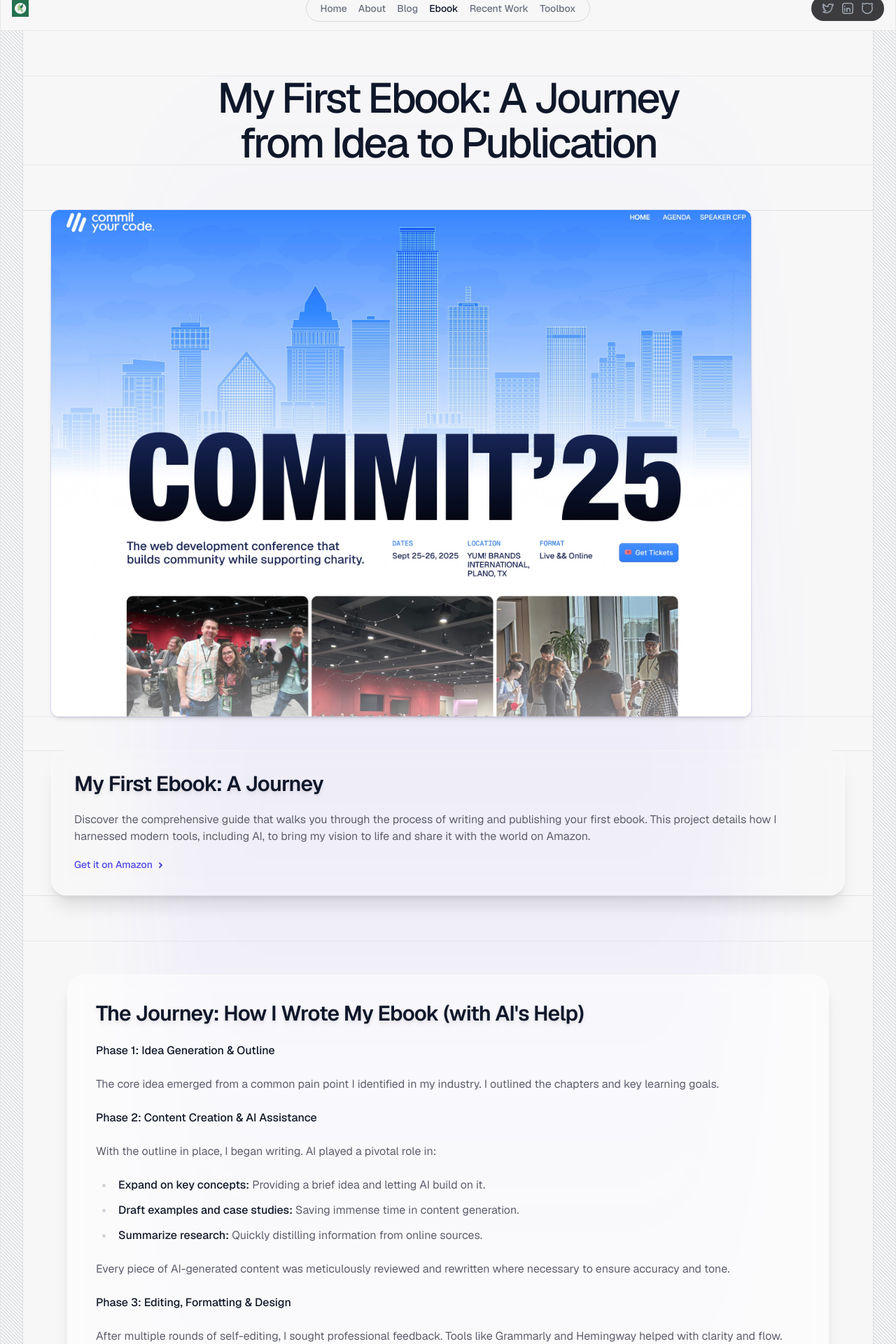
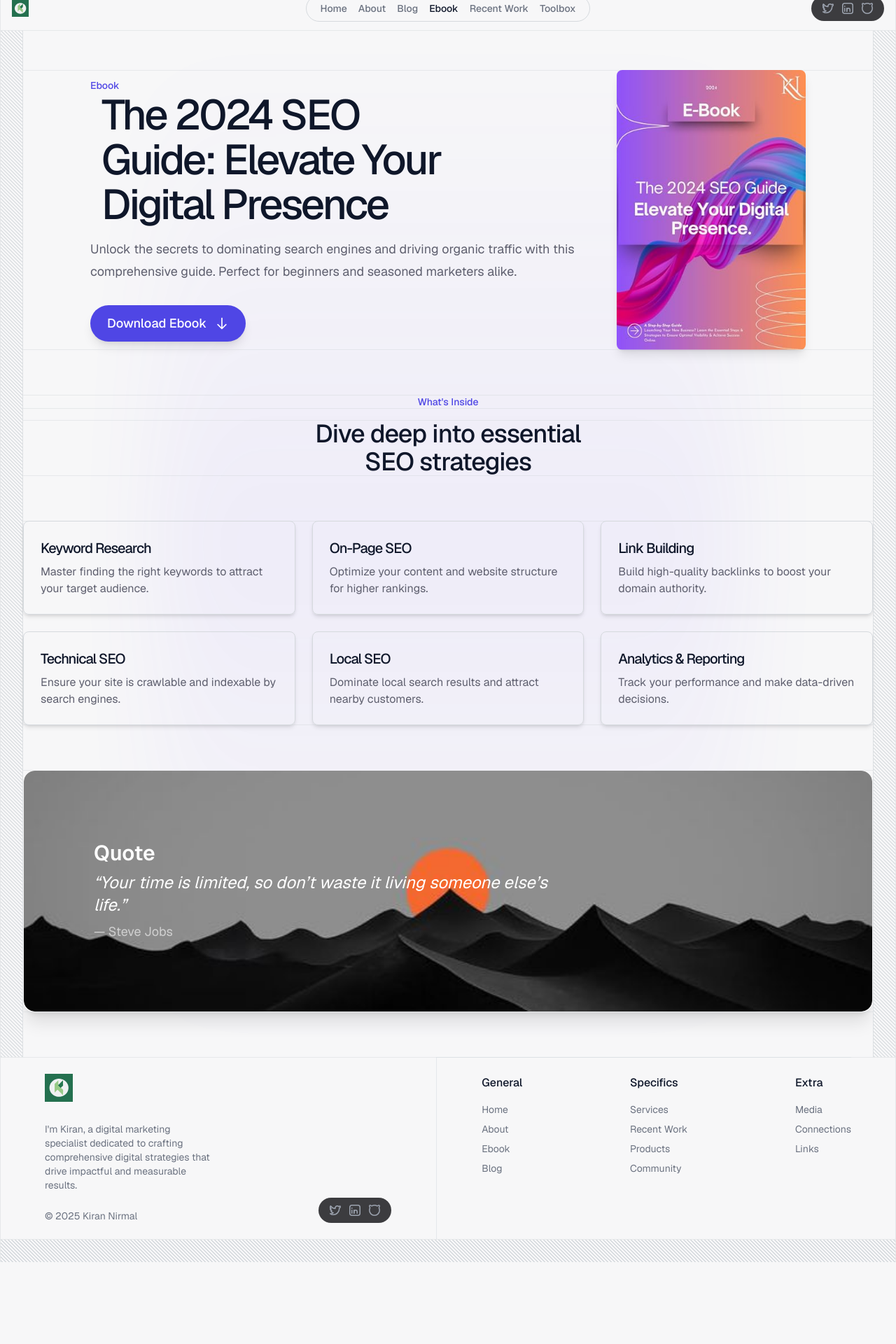
Before and after one commit to nirmalkiran20/portfolio, a Next.js app: page /ebook in a window 1280 px wide. Shown: the part 20-1940 px from the top of the page at 70% size. After the commit the page ends 1823 px from the top, so only its background shows below. Built offline with nearby package versions, Linux system fonts and the light colour scheme.

Commit message:
fix: Escape apostrophes in ConnectWithMeBento and ebook page for Vercel build

```diff
--- a/app/ebook/page.tsx
+++ b/app/ebook/page.tsx
@@ -1,164 +1,121 @@
-'use client';
+import { NewsletterSignUp } from "@/app/components/NewsletterSignUp";
+import { GridWrapper } from "@/app/components/GridWrapper";
+import { Metadata } from 'next';
+import Image from "next/image"; // Import Next.js Image component
 
-import React from "react";
-import { GridWrapper } from "@/app/components/GridWrapper";
-import ReactMarkdown from 'react-markdown';
-import remarkGfm from 'remark-gfm';
-import rehypeRaw from 'rehype-raw';
-import { ComponentPropsWithoutRef } from "react";
-import Image from 'next/image';
+export const metadata: Metadata = {
+  title: 'Ebook | Kiran Nirmal',
+  description: 'Download Kiran Nirmal\'s free SEO Ebook to elevate your digital presence.',
+};
 
-function ProjectImage(props: { src: string; alt: string }) {
+export default function EbookPage() {
   return (
-    <Image
-      src={props.src}
-      alt={props.alt}
-      width={1000}
-      height={500}
-      className="drama-shadow rounded-xl"
-    />
-  );
-}
-
-export default function ProjectPage() {
-  const ebookCover = "/projects/commit_your_code_project.jpeg";
-  const ebookTitle = "My First Ebook: From Idea to Amazon Best-Seller";
-  const amazonLink = "https://www.amazon.com/your-ebook-link";
-
-  const ebookJourneyText = `
-**Phase 1: Idea Generation & Outline**
-
-The core idea emerged from a common pain point I identified in my industry. I outlined the chapters and key learning goals.
-
-**Phase 2: Content Creation & AI Assistance**
-
-With the outline in place, I began writing. AI played a pivotal role in:
-* **Expand on key concepts:** Providing a brief idea and letting AI build on it.
-* **Draft examples and case studies:** Saving immense time in content generation.
-* **Summarize research:** Quickly distilling information from online sources.
-
-Every piece of AI-generated content was meticulously reviewed and rewritten where necessary to ensure accuracy and tone.
-
-**Phase 3: Editing, Formatting & Design**
-
-After multiple rounds of self-editing, I sought professional feedback. Tools like Grammarly and Hemingway helped with clarity and flow.
-
-**Phase 4: Publishing & Launch**
-
-Publishing on Amazon KDP was straightforward. The final steps involved formatting, uploading, and setting up promotions.
-
-This project was a testament to how modern tools, including AI, can accelerate creativity and productivity.
-`;
-
-  return (
-    <div className="relative space-y-16">
-      {/* Page Title */}
-      <GridWrapper>
-        <h1 className="mx-auto mt-16 max-w-2xl text-balance text-center text-4xl font-medium leading-tight tracking-tighter text-text-primary md:text-6xl md:leading-[64px]">
-          My First Ebook: A Journey from Idea to Publication
+    <div className="relative mt-14">
+      <div className="relative space-y-10 md:space-y-16">
+        <GridWrapper className="space-y-12">
+          <div className="flex flex-col lg:flex-row lg:items-center lg:justify-around lg:px-24">
+            <div className="order-2 mx-auto max-w-lg lg:order-1 lg:m-0 lg:max-w-3xl lg:pr-12">
+              <div className="text-center text-sm font-medium text-indigo-600 lg:text-left">
+                <span>Ebook</span>
+              </div>
+              <h1 className="mx-auto max-w-2xl text-balance text-center text-4xl font-medium leading-tight tracking-tighter text-text-primary md:text-5xl lg:text-left lg:text-6xl lg:leading-[64px]">
+                The 2024 SEO Guide: Elevate Your Digital Presence
               </h1>
-      </GridWrapper>
-
-      {/* Ebook Cover and Introduction */}
-<GridWrapper className="space-y-12">
-  <GridWrapper className="px-10">
-    <ProjectImage src={ebookCover} alt={ebookTitle} />
-  </GridWrapper>
-
-  <GridWrapper className="px-10">
-    <div
-  className="rounded-3xl border border-white/50 bg-white/10 p-8 backdrop-blur-md shadow-xl transition-all duration-300 hover:border-white/20 hover:scale-[1.02] hover:shadow-2xl transform"
+              <p className="mt-4 text-center text-lg leading-8 text-text-secondary lg:text-left">
+                Unlock the secrets to dominating search engines and driving organic traffic with this comprehensive guide. Perfect for beginners and seasoned marketers alike.
+              </p>
+              <div className="mt-8 flex justify-center lg:justify-start">
+                <a
+                  href="/ebook/The_2024_SEO_Guide_Kiran_Nirmal.pdf" // Link to your PDF file in the public folder
+                  download
+                  className="inline-flex items-center rounded-full bg-indigo-600 px-6 py-3 text-lg font-medium text-white shadow-lg transition-all duration-300 hover:bg-indigo-700 hover:scale-105"
                 >
-  <h1 className="mb-6 text-3xl font-semibold leading-tight tracking-tight text-text-primary md:leading-none drop-shadow-md">
-    My First Ebook: A Journey
-  </h1>
-
-  <p className="mb-4 text-left text-base leading-6 text-text-secondary">
-    Discover the comprehensive guide that walks you through the process of writing and publishing your first ebook.
-    This project details how I harnessed modern tools, including AI, to bring my vision to life and share it with
-    the world on Amazon.
-  </p>
-
-  <div className="text-left">
-    <a
-      className="inline-flex items-center text-sm font-medium text-indigo-600"
-      href={amazonLink}
-      target="_blank"
-      rel="noopener noreferrer"
-    >
-      Get it on Amazon
+                  Download Ebook
                   <svg
-        className="relative ml-2.5 mt-px overflow-visible"
-        width="3"
-        height="6"
-        viewBox="0 0 3 6"
+                    className="ml-3 h-5 w-5"
                     fill="none"
                     stroke="currentColor"
-        strokeWidth="2"
+                    viewBox="0 0 24 24"
+                    xmlns="http://www.w3.org/2000/svg"
+                  >
+                    <path
                       strokeLinecap="round"
                       strokeLinejoin="round"
-      >
-        <path d="M0 0L3 3L0 6"></path>
+                      strokeWidth="2"
+                      d="M19 14l-7 7m0 0l-7-7m7 7V3"
+                    ></path>
                   </svg>
                 </a>
               </div>
             </div>
-</GridWrapper>
-</GridWrapper>
-
-      <GridWrapper className="py-12">
-  <div className="relative max-w-6xl mx-auto w-full px-4 sm:px-6 lg:px-8">
-    {/* Glassmorphism Card Container (with title inside) */}
-    <div className="group relative backdrop-blur-md bg-white/50 border border-white/10 rounded-3xl p-6 md:p-10 shadow-xl
-                    transition-all duration-300 ease-in-out hover:scale-[1.02] hover:shadow-xl hover:ring-1 hover:ring-white/30">
-
-      {/* Title Inside Glass Box */}
-      <h2 className="mb-6 text-3xl font-semibold leading-tight tracking-tight text-text-primary md:leading-none drop-shadow-md">
-        The Journey: How I Wrote My Ebook (with AI's Help)
-      </h2>
-
-      {/* Markdown Text */}
-      <div className="prose max-w-none text-text-secondary">
-        <ReactMarkdown
-          remarkPlugins={[remarkGfm]}
-          rehypePlugins={[rehypeRaw]}
-          components={{
-            code: ({
-              node,
-              inline,
-              className,
-              children,
-              ...props
-            }: {
-              node?: any;
-              inline?: boolean;
-              className?: string;
-              children?: React.ReactNode | React.ReactNode[];
-              [key: string]: any;
-            }) => {
-              if (inline) {
-                return (
-                  <code className="bg-white/10 px-1 py-0.5 rounded text-sm">
-                    {children}
-                  </code>
-                );
-              }
-              return (
-                <pre className="bg-white/10 p-4 rounded-md overflow-x-auto text-sm">
-                  <code className={className} {...props}>
-                    {children}
-                  </code>
-                </pre>
-              );
-            },
-          }}
-        >
-          {ebookJourneyText}
-        </ReactMarkdown>
+            <div className="order-1 my-12 flex-shrink-0 lg:order-2 lg:my-0">
+              <div className="relative mx-auto w-full max-w-[400px]">
+                <div className="relative">
+                  {/* Replaced img with Image component */}
+                  <Image
+                    className="h-[400px] w-[270px] rounded-lg object-cover shadow-lg"
+                    src="/static/ebook-cover.jpg" // Assuming this image is in public/static
+                    alt="The 2024 SEO Guide Ebook Cover"
+                    width={270}
+                    height={400}
+                    priority
+                  />
+                </div>
               </div>
             </div>
           </div>
         </GridWrapper>
+
+        {/* What You'll Learn Section */}
+        <section className="relative space-y-10 md:space-y-16">
+          <div className="space-y-4">
+            <GridWrapper>
+              <div className="text-center text-sm font-medium text-indigo-600">
+                <span>What&apos;s Inside</span> {/* Escaped apostrophe */}
+              </div>
+            </GridWrapper>
+            <GridWrapper>
+              <h2 className="mx-auto max-w-lg text-balance text-center text-3xl font-medium leading-10 tracking-tight text-text-primary md:text-4xl">
+                Dive deep into essential SEO strategies
+              </h2>
+            </GridWrapper>
+          </div>
+          <GridWrapper>
+            <div className="grid grid-cols-1 gap-6 md:grid-cols-2 lg:grid-cols-3">
+              {/* Feature Cards - Example structure */}
+              <div className="rounded-lg border border-border-primary p-6 shadow-md">
+                <h3 className="mb-2 text-xl font-semibold text-text-primary">Keyword Research</h3>
+                <p className="text-text-secondary">Master finding the right keywords to attract your target audience.</p>
+              </div>
+              <div className="rounded-lg border border-border-primary p-6 shadow-md">
+                <h3 className="mb-2 text-xl font-semibold text-text-primary">On-Page SEO</h3>
+                <p className="text-text-secondary">Optimize your content and website structure for higher rankings.</p>
+              </div>
+              <div className="rounded-lg border border-border-primary p-6 shadow-md">
+                <h3 className="mb-2 text-xl font-semibold text-text-primary">Link Building</h3>
+                <p className="text-text-secondary">Build high-quality backlinks to boost your domain authority.</p>
+              </div>
+              <div className="rounded-lg border border-border-primary p-6 shadow-md">
+                <h3 className="mb-2 text-xl font-semibold text-text-primary">Technical SEO</h3>
+                <p className="text-text-secondary">Ensure your site is crawlable and indexable by search engines.</p>
+              </div>
+              <div className="rounded-lg border border-border-primary p-6 shadow-md">
+                <h3 className="mb-2 text-xl font-semibold text-text-primary">Local SEO</h3>
+                <p className="text-text-secondary">Dominate local search results and attract nearby customers.</p>
+              </div>
+              <div className="rounded-lg border border-border-primary p-6 shadow-md">
+                <h3 className="mb-2 text-xl font-semibold text-text-primary">Analytics & Reporting</h3>
+                <p className="text-text-secondary">Track your performance and make data-driven decisions.</p>
+              </div>
+            </div>
+          </GridWrapper>
+        </section>
+
+        {/* Newsletter Section */}
+        <section>
+          <NewsletterSignUp />
+        </section>
+      </div>
     </div>
   );
 }
```
Also changed, not shown: app/components/ConnectWithMeBento.tsx (+5 -19 lines). Lines whose indentation alone changed are shown as unchanged.
